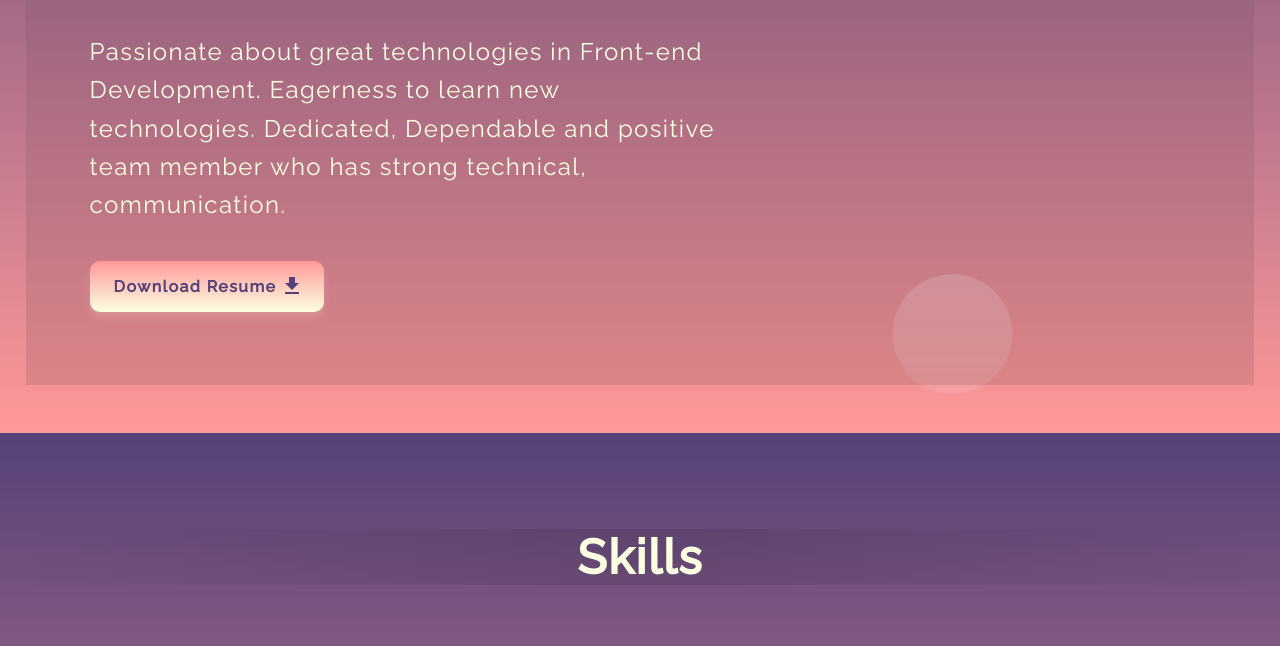
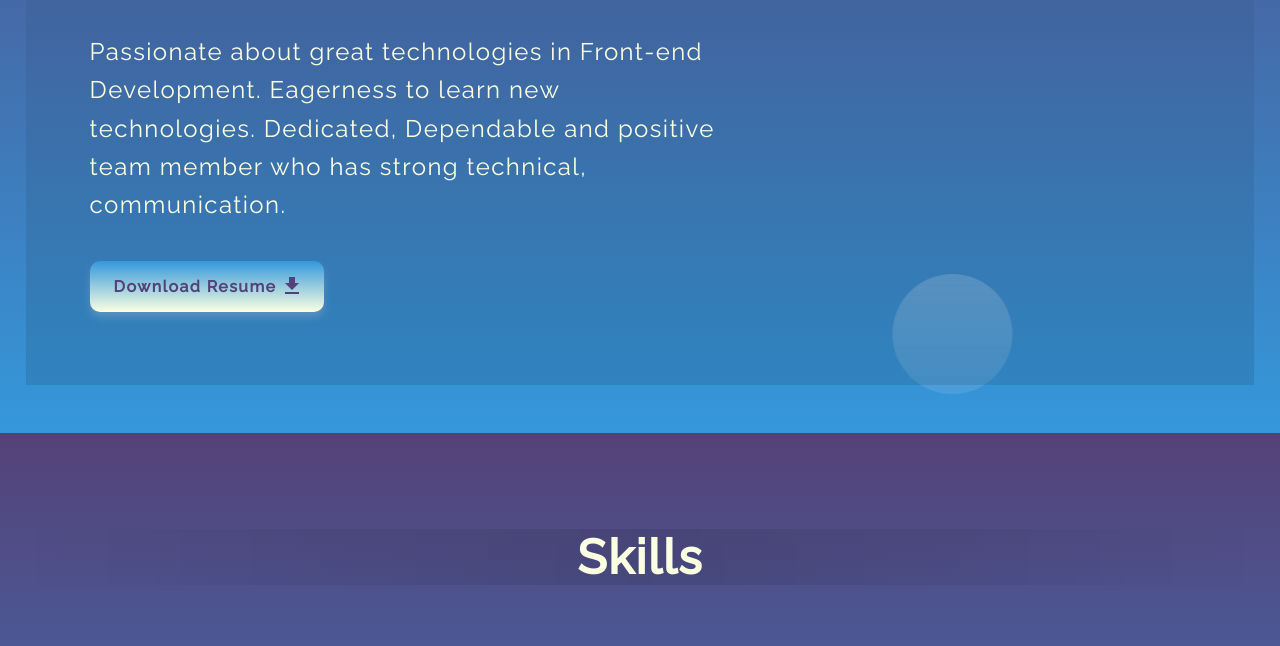
Before and after one commit to A-Kiwams/kiwams-portfolio, a plain HTML site: page index.html in a window 1280 px wide. Shown: the part 367-1013 px from the top of the page. Drawn offline with Linux system fonts and the light colour scheme.

Commit message:
Update styles.css

```diff
--- a/styles.css
+++ b/styles.css
@@ -3,7 +3,7 @@
 /* ---- Base Rules ---- */
 
 :root {
-  --primary-color: #ff9999;
+  --primary-color: #3498db;
   --dark-color: #544179;
   --light-color: #fbffe2;
 }
```
